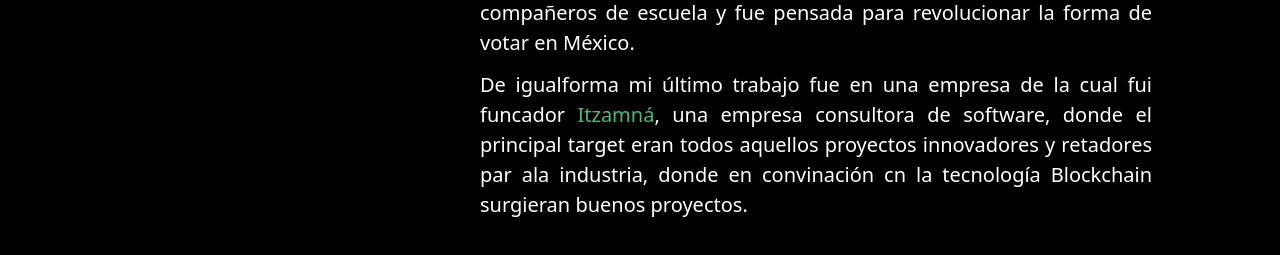
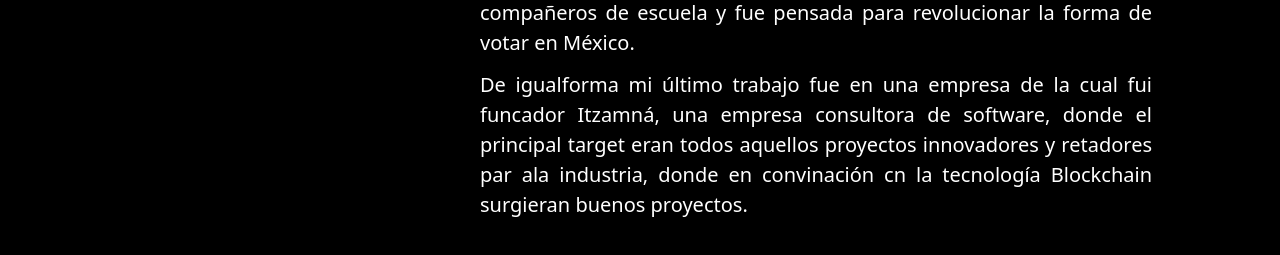
Before and after one commit to jmiguelgg/RickAndMortyTest, a React (Create React App) app: page /aboutme in a window 1280 px wide. Shown: the part 603-858 px from the top of the page. Built offline with nearby package versions, Linux system fonts and the light colour scheme.

Commit message:
Update About me

```diff
--- a/src/pages/about.jsx
+++ b/src/pages/about.jsx
@@ -12,8 +12,8 @@
                 <p className="text-md md:text-xl my-3">Actualmente estoy terminando mis estudios como Ingeniero en Sistemas Computacionales en la Escuela Superior de Cómputo del Instituto Politécnico Nacional.</p>
                 <p className="text-md md:text-xl my-3">Como hobby me gusta cocinar, principalmente repostería.</p>
                 <p className="text-md md:text-xl my-3">A lo largo de mi carrera profesional, que ya son 5 años de xperiencia en la industria, he aprendido diversos lengajes de programación al igual que frameworks de desarrollo y he esatdo a cargo de equipos de trabajo de hasta 6 integrantes.</p>
-                <p className="text-md md:text-xl my-3">Dentro de algunos proyectos personales que he realizaso se encuentra la aplicación de <a className="text-blue-700" href="http://www.electchain.io/" target="_blanck">Electchain</a>, esta iniciactiva la desarrolle con algunos compañeros de escuela y fue pensada para revolucionar la forma de votar en México.</p>
-                <p className="text-md md:text-xl my-3">De igualforma mi último trabajo fue en una empresa de la cual fui funcador <a className="text-green-500" href="https://itzamna.io" target="_blanck">Itzamná</a>, una empresa consultora de software, donde el principal target eran todos aquellos proyectos innovadores y retadores par ala industria, donde en convinación cn la tecnología Blockchain surgieran buenos proyectos.</p>
+                <p className="text-md md:text-xl my-3">Dentro de algunos proyectos personales que he realizaso se encuentra la aplicación de <a className="text-blue-700" href="www.electchain.io" target="_blanck">Electchain</a>, esta iniciactiva la desarrolle con algunos compañeros de escuela y fue pensada para revolucionar la forma de votar en México.</p>
+                <p className="text-md md:text-xl my-3">De igualforma mi último trabajo fue en una empresa de la cual fui funcador Itzamná, una empresa consultora de software, donde el principal target eran todos aquellos proyectos innovadores y retadores par ala industria, donde en convinación cn la tecnología Blockchain surgieran buenos proyectos.</p>
             </div>
         </div>
     )
```
